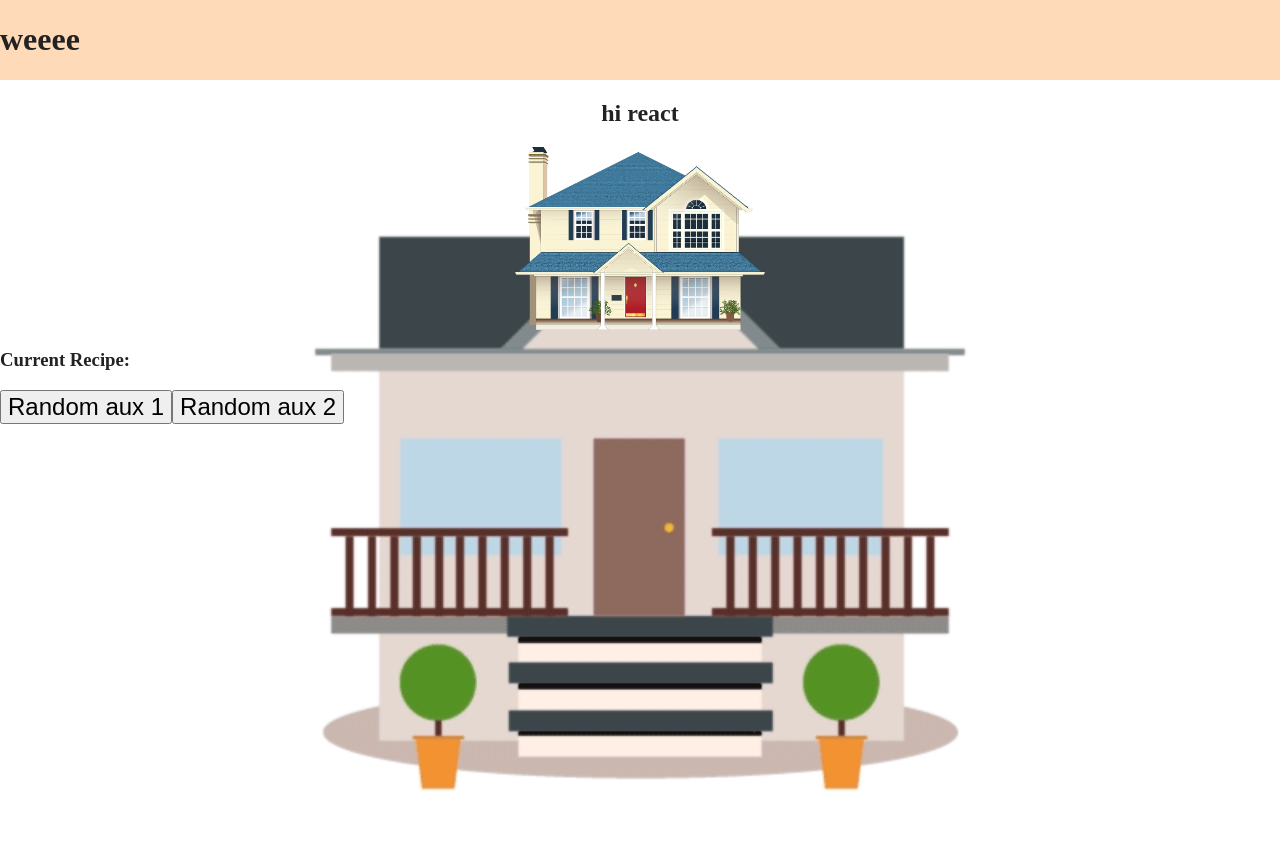
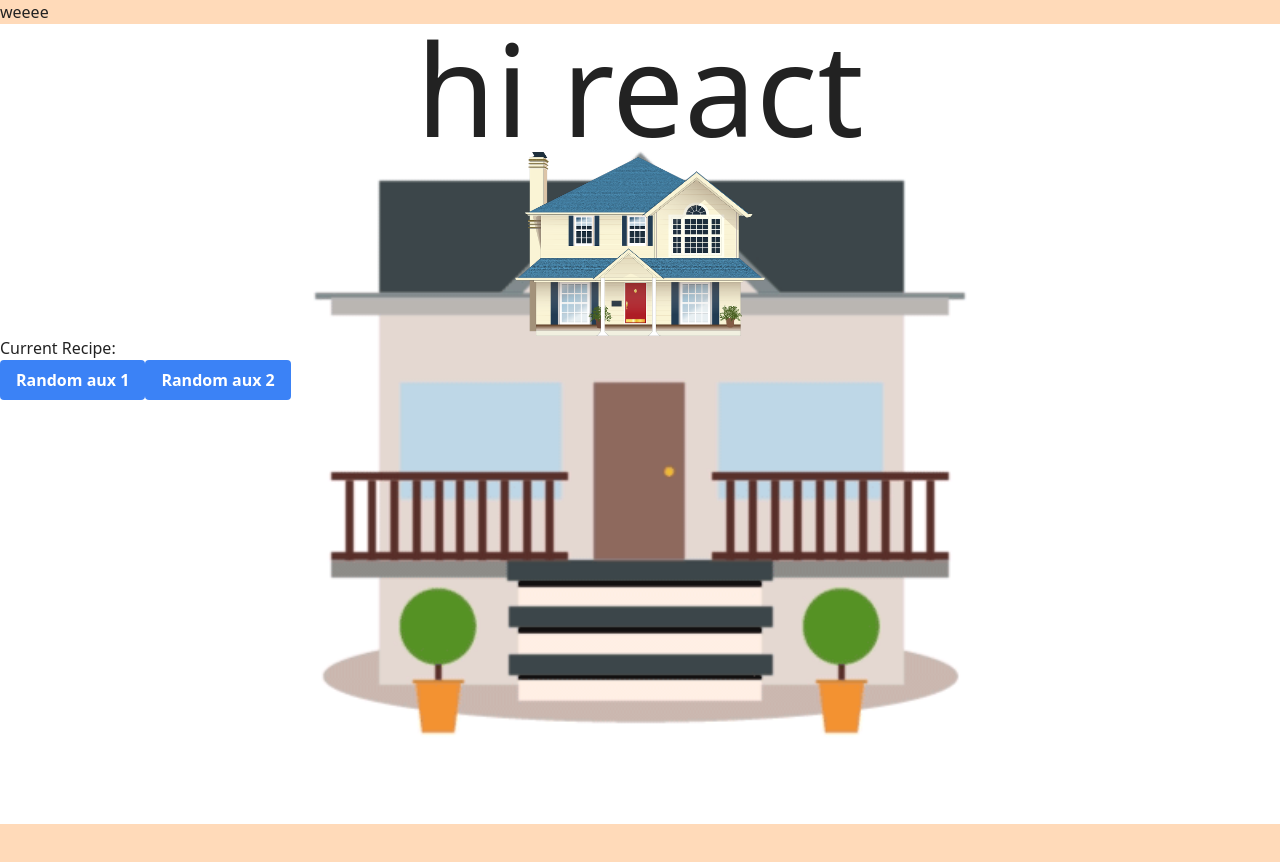
Before and after one commit to MetaFurby/realstate-web, a React app: page / in a window 1280 px wide. Shown: the top 862 px of the page. After the commit the page ends 824 px from the top, so only its background shows below. Built offline with nearby package versions, Linux system fonts and the light colour scheme.

Commit message:
Final Tailwind config

```diff
--- a/postcss.config.js
+++ b/postcss.config.js
@@ -1,8 +1,9 @@
 const tailwindcss = require('tailwindcss');
+const autoprefixer = require('autoprefixer');
 module.exports = {
     plugins: [
         "postcss-preset-env",
         tailwindcss('./tailwind.config.js'),
-        require('autoprefixer'),
+        autoprefixer,
     ],
 }
--- a/src/components/App.jsx
+++ b/src/components/App.jsx
@@ -1,13 +1,14 @@
 import "../styles/index.scss";
 import Recipes from "./Recipes";
 import houseImg from "../assets/house-1.png"
+import './App.scss';
 const App = () => {
     return(
         <>
             <section className="house"></section>
             <main>
                 <section>
-                    <h1>hi react</h1>
+                    <h1 className="text-9xl">hi react</h1>
                 </section>
                 <img src={houseImg} alt="houseImg" width="250"></img>
             </main>
--- /dev/null
+++ b/src/components/App.scss
@@ -0,0 +1,3 @@
+@import "tailwindcss/base";
+@import "tailwindcss/components";
+@import "tailwindcss/utilities";
--- a/src/components/Recipes.jsx
+++ b/src/components/Recipes.jsx
@@ -20,8 +20,8 @@ const Recipes = () => {
     return (
         <div>
             <h3>Current Recipe:</h3>
-            <button onClick={() => setRecipe(randomAux)}>Random aux 1</button>
-            <button onClick={() => setRecipe(randomAux2)}>Random aux 2</button>
+            <button className="font-bold py-2 px-4 rounded bg-blue-500 text-white" onClick={() => setRecipe(randomAux)}>Random aux 1</button>
+            <button className="font-bold py-2 px-4 rounded bg-blue-500 text-white" onClick={() => setRecipe(randomAux2)}>Random aux 2</button>
             <ul>
                 {Object.keys(recipe).map((material) => (
                     <li key={material}>
--- a/tailwind.config.js
+++ b/tailwind.config.js
@@ -1,6 +1,6 @@
 /** @type {import('tailwindcss').Config} */
 module.exports = {
-  content: [],
+  content: ['./src/**/*.{js,jsx,ts,tsx}', './src/index.html'],
   theme: {
     extend: {},
   },
--- a/webpack.config.js
+++ b/webpack.config.js
@@ -29,8 +29,8 @@ module.exports = {
                         options: { publicPath : ""},
                     },
                     "css-loader",
+                    "sass-loader",
                     "postcss-loader",
-                    "sass-loader"
                 ],
             },
             {
```
Also changed, not shown: 1 other file (tests, documents, lock files or other folders).
